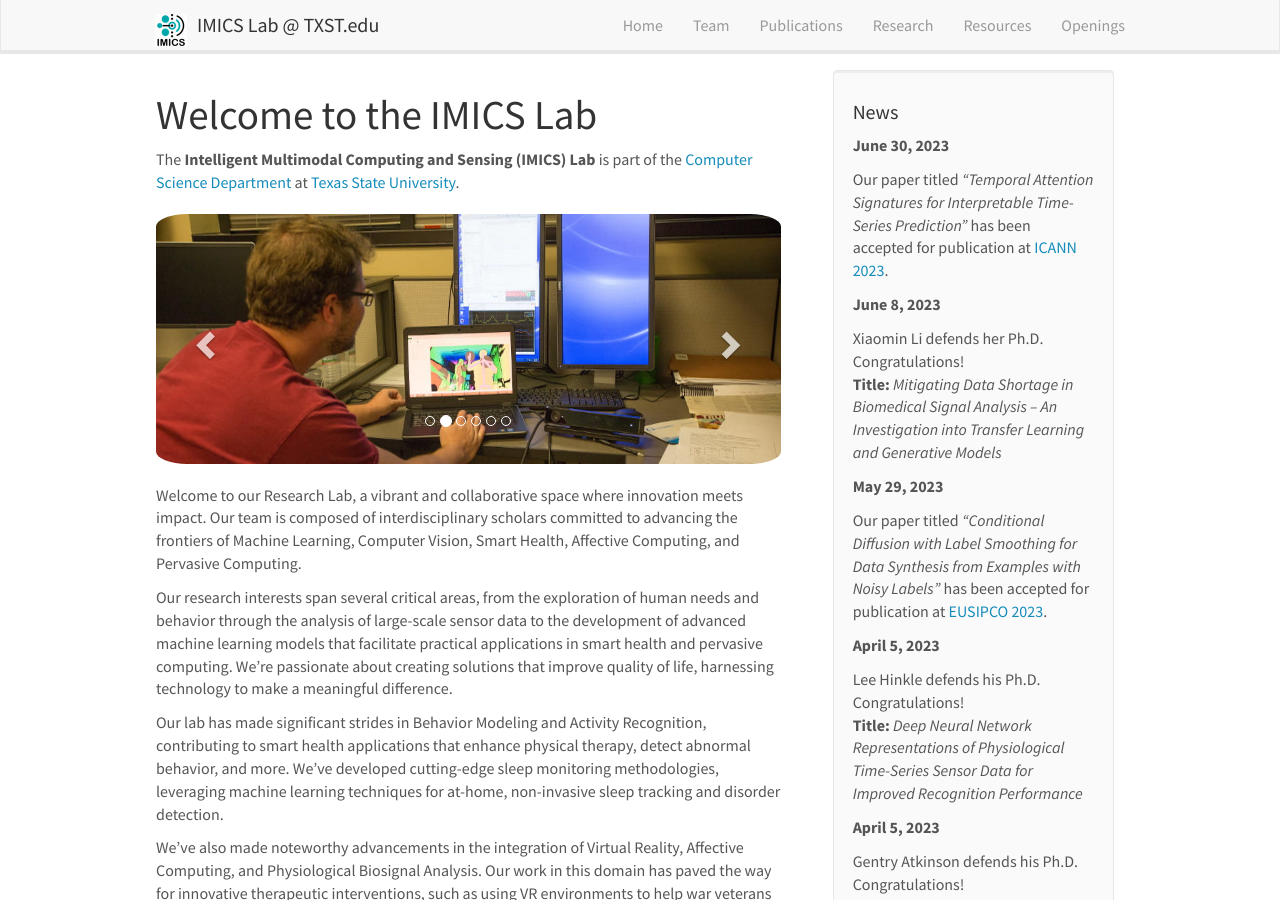
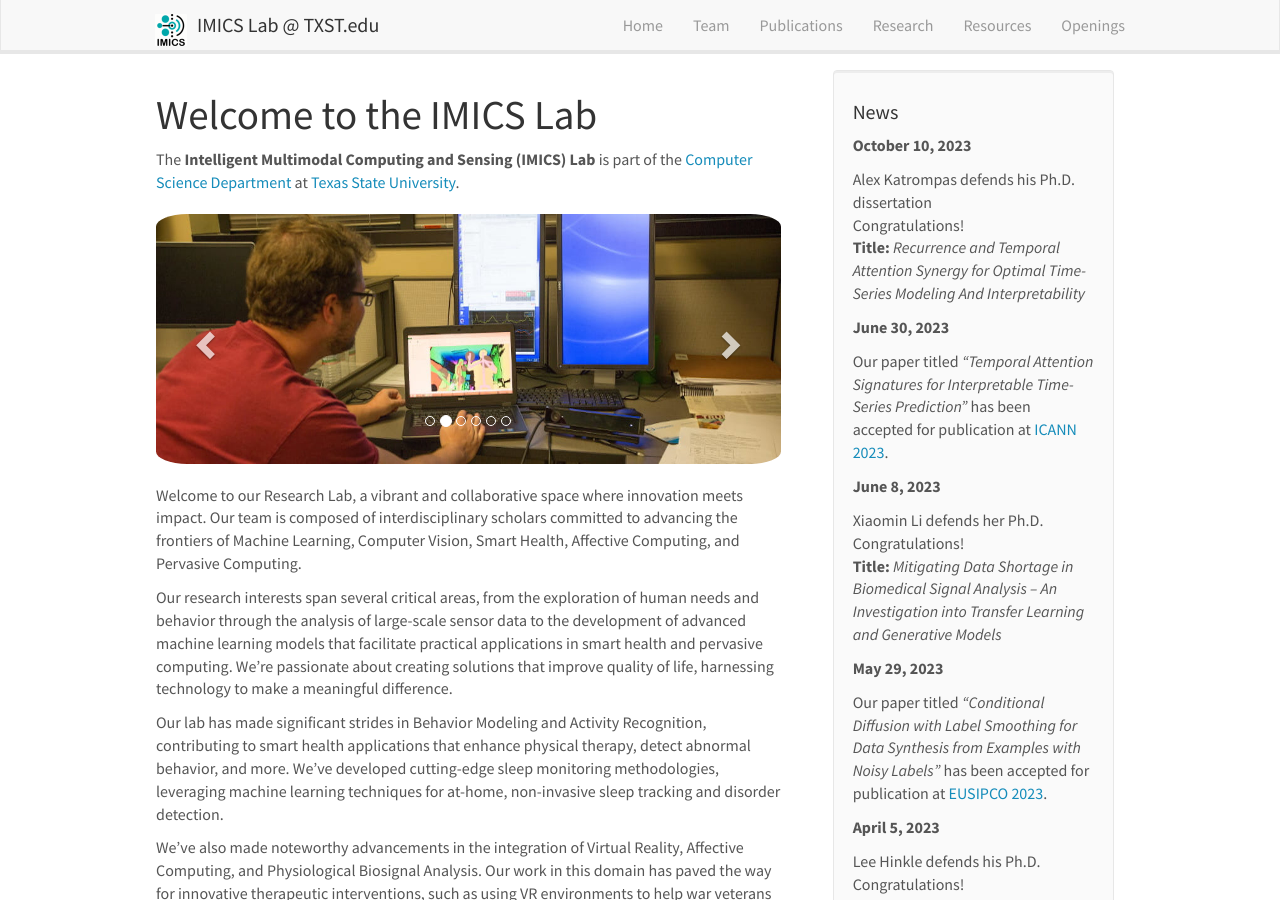
Before and after one commit to imics-lab/imics-lab.github.io, a Jekyll site: the page built from _pages/home.md, in a window 1280 px wide and 900 px high. Built offline with Jekyll 4.4.1, drawn with Linux system fonts in a browser that asks for light colours; nearby versions of some CDN libraries.

Commit message:
Update news.yml

```diff
--- a/_data/news.yml
+++ b/_data/news.yml
@@ -1,3 +1,6 @@
+- date: October 10, 2023
+  headline: Alex Katrompas defends his Ph.D. dissertation <br>Congratulations! <br>**Title:** _Recurrence and Temporal Attention Synergy for Optimal Time-Series Modeling And Interpretability_
+
 - date: June 30, 2023
   headline: Our paper titled _"Temporal Attention Signatures for Interpretable Time-Series Prediction"_ has been accepted for publication at [ICANN 2023](https://e-nns.org/icann2023/).
 
```
